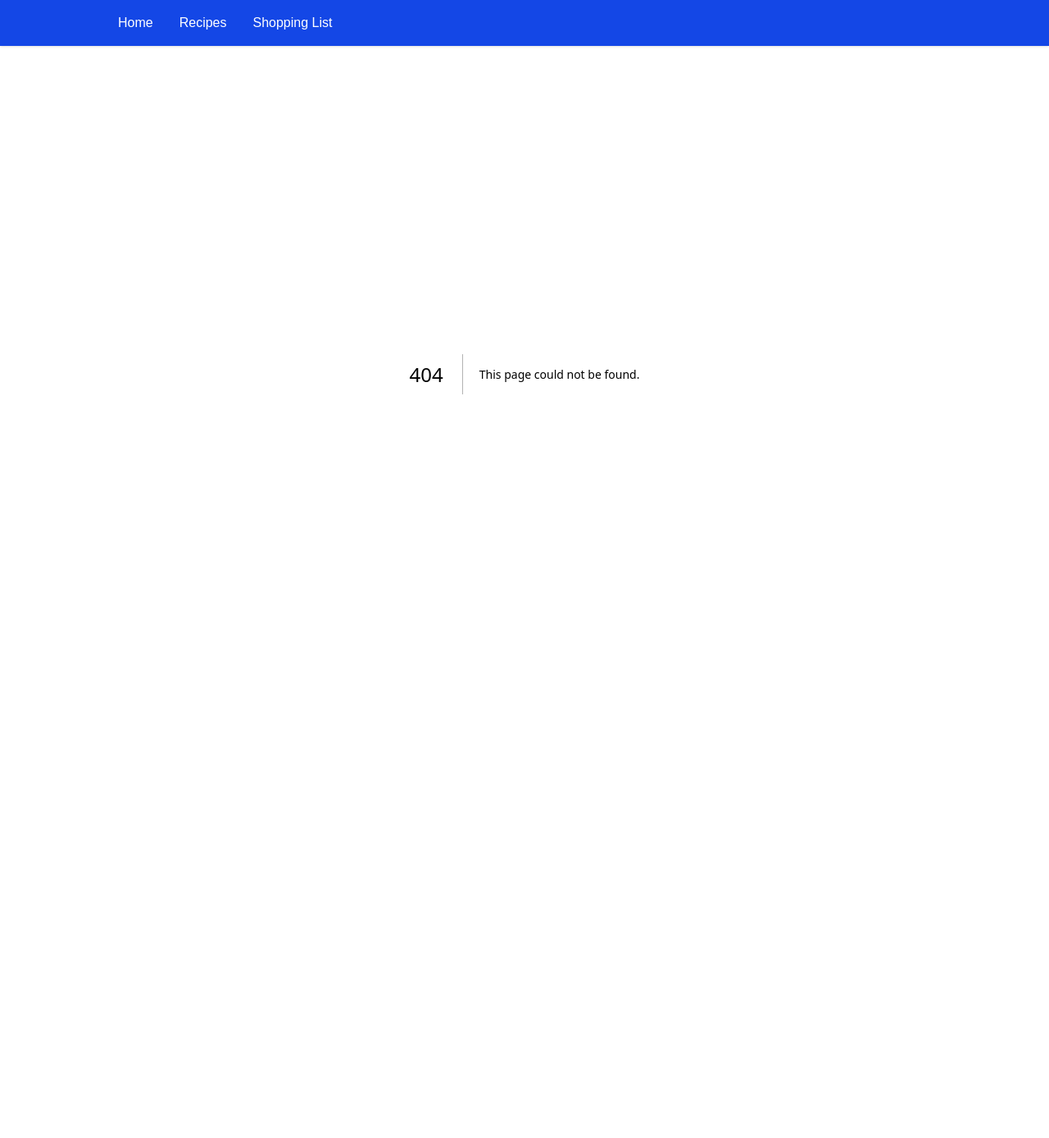
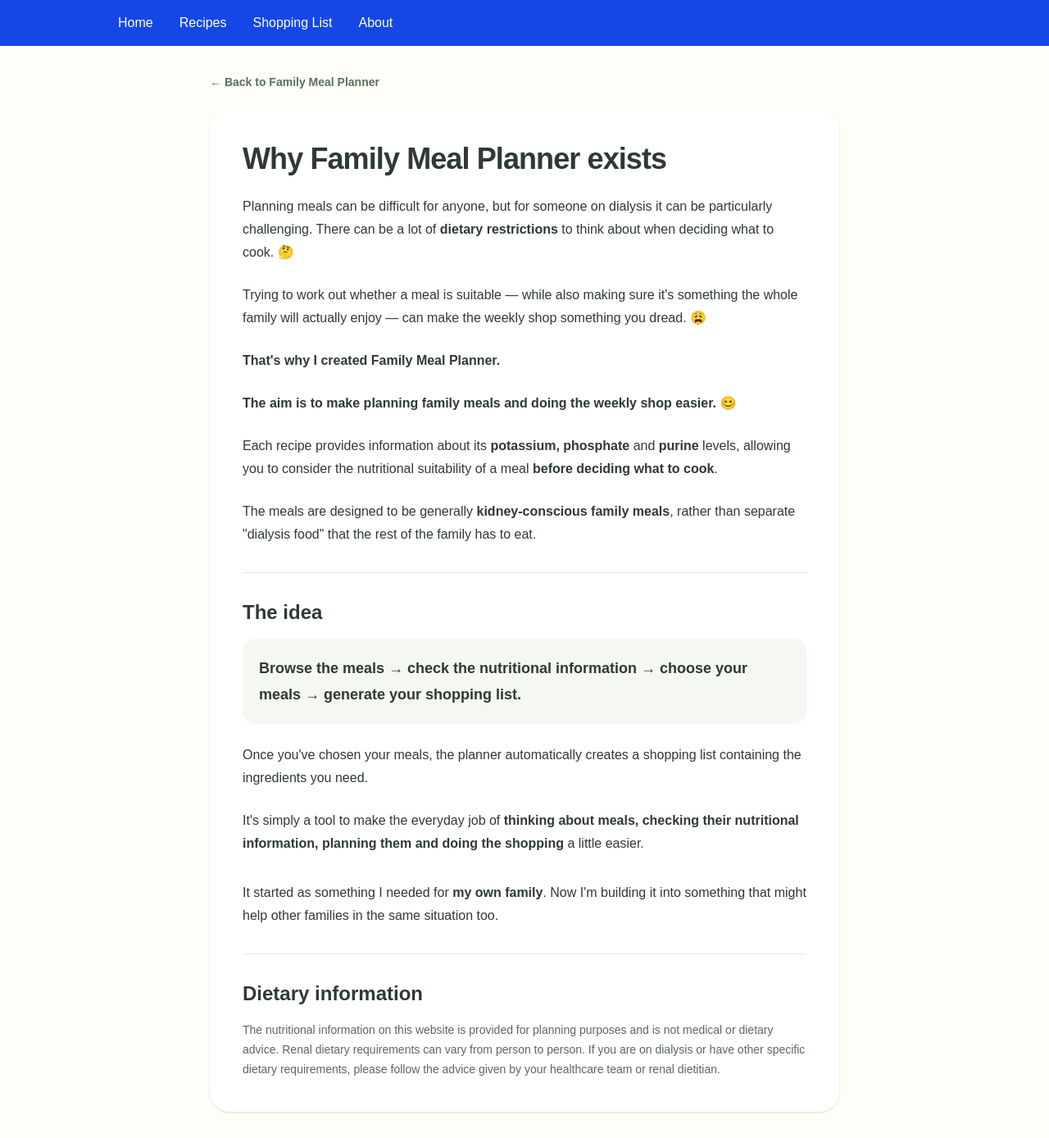
Before and after one commit to rj-jonesatlivedotcom/meal-planner, a Next.js app: page /about in a window 1280 px wide. Before the commit this address had no page. Shown: the whole page at 82% size. Before the commit the page ends 856 px from the top, so only its background shows below. Built offline with nearby package versions, Linux system fonts and the light colour scheme.

Commit message:
version 2.1 added about

```diff
--- /dev/null
+++ b/app/about/page.tsx
@@ -0,0 +1,104 @@
+import Link from "next/link";
+
+export default function AboutPage() {
+  return (
+    <main className="min-h-screen bg-[#fffdf8] px-5 py-8 text-[#2f3a32]">
+      <div className="mx-auto max-w-3xl">
+        <Link
+          href="/"
+          className="mb-6 inline-block text-sm font-semibold text-[#58735d] hover:underline"
+        >
+          ← Back to Family Meal Planner
+        </Link>
+
+        <section className="rounded-3xl bg-white p-6 shadow-sm sm:p-10">
+          <h1 className="mb-6 text-3xl font-bold tracking-tight sm:text-4xl">
+            Why Family Meal Planner exists
+          </h1>
+
+          <p className="mb-6 leading-7">
+            Planning meals can be difficult for anyone, but for someone on
+            dialysis it can be particularly challenging. There can be a lot of{" "}
+            <strong>dietary restrictions</strong> to think about when deciding
+            what to cook. 🤔
+          </p>
+
+          <p className="mb-6 leading-7">
+            Trying to work out whether a meal is suitable — while also making
+            sure it&apos;s something the whole family will actually enjoy —
+            can make the weekly shop something you dread. 😩
+          </p>
+
+          <p className="mb-6 leading-7">
+            <strong>That&apos;s why I created Family Meal Planner.</strong>
+          </p>
+
+          <p className="mb-6 leading-7">
+            <strong>
+              The aim is to make planning family meals and doing the weekly shop
+              easier. 😊
+            </strong>
+          </p>
+
+          <p className="mb-6 leading-7">
+            Each recipe provides information about its{" "}
+            <strong>potassium, phosphate</strong> and{" "}
+            <strong>purine</strong> levels, allowing you to consider the
+            nutritional suitability of a meal{" "}
+            <strong>before deciding what to cook</strong>.
+          </p>
+
+          <p className="mb-8 leading-7">
+            The meals are designed to be generally{" "}
+            <strong>kidney-conscious family meals</strong>, rather than
+            separate &quot;dialysis food&quot; that the rest of the family has
+            to eat.
+          </p>
+
+          <hr className="my-8 border-[#e4e9e2]" />
+
+          <h2 className="mb-4 text-2xl font-bold">The idea</h2>
+
+          <div className="mb-6 rounded-2xl bg-[#f4f7f2] p-5">
+            <p className="text-lg font-semibold leading-8">
+              Browse the meals → check the nutritional information → choose your
+              meals → generate your shopping list.
+            </p>
+          </div>
+
+          <p className="mb-6 leading-7">
+            Once you&apos;ve chosen your meals, the planner automatically
+            creates a shopping list containing the ingredients you need.
+          </p>
+
+          <p className="mb-8 leading-7">
+            It&apos;s simply a tool to make the everyday job of{" "}
+            <strong>
+              thinking about meals, checking their nutritional information,
+              planning them and doing the shopping
+            </strong>{" "}
+            a little easier.
+          </p>
+
+          <p className="mb-8 leading-7">
+            It started as something I needed for{" "}
+            <strong>my own family</strong>. Now I&apos;m building it into
+            something that might help other families in the same situation too.
+          </p>
+
+          <hr className="my-8 border-[#e4e9e2]" />
+
+          <h2 className="mb-4 text-2xl font-bold">Dietary information</h2>
+
+          <p className="text-sm leading-6 text-[#5d665f]">
+            The nutritional information on this website is provided for
+            planning purposes and is not medical or dietary advice. Renal
+            dietary requirements can vary from person to person. If you are on
+            dialysis or have other specific dietary requirements, please follow
+            the advice given by your healthcare team or renal dietitian.
+          </p>
+        </section>
+      </div>
+    </main>
+  );
+}
--- a/components/Navbar.tsx
+++ b/components/Navbar.tsx
@@ -7,6 +7,7 @@ export default function Navbar() {
         <Link href="/">Home</Link>
         <Link href="/recipes">Recipes</Link>
         <Link href="/shopping">Shopping List</Link>
+        <Link href="/about">About</Link>
       </div>
     </nav>
   );
```
